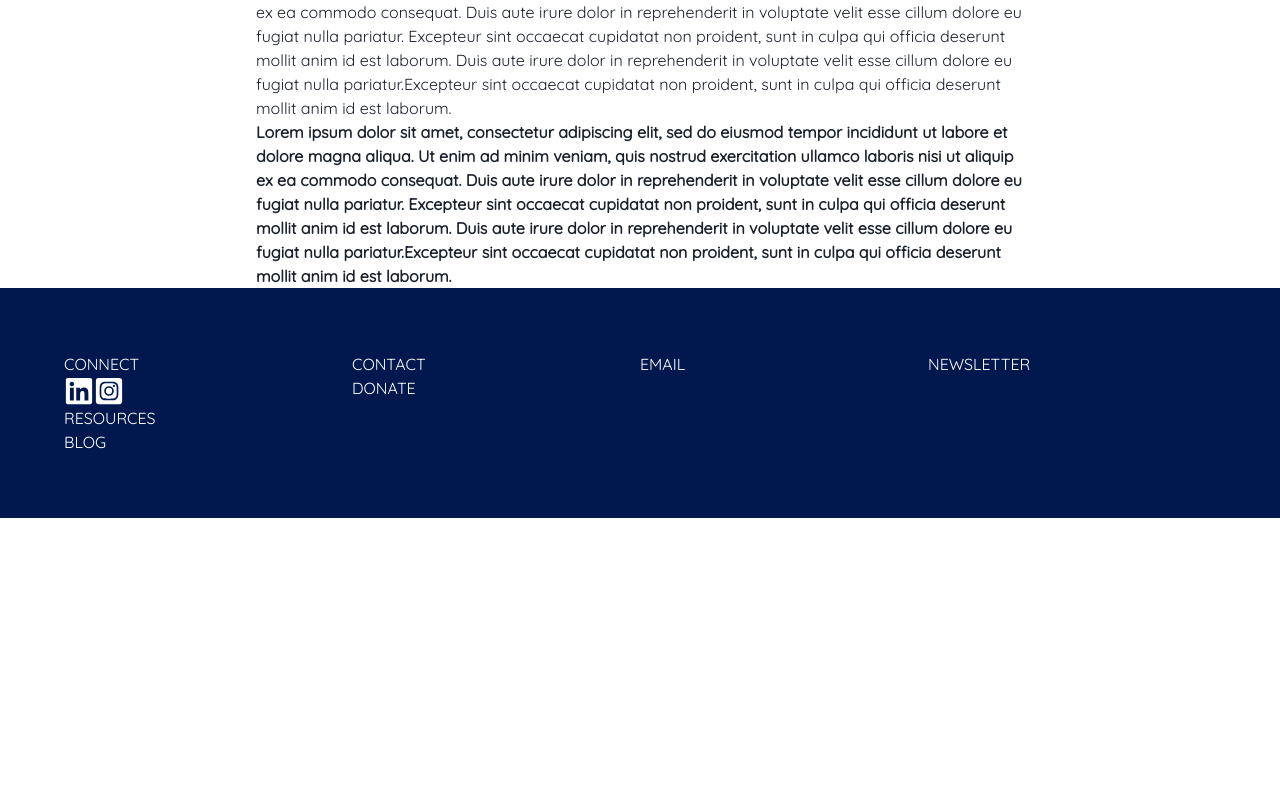
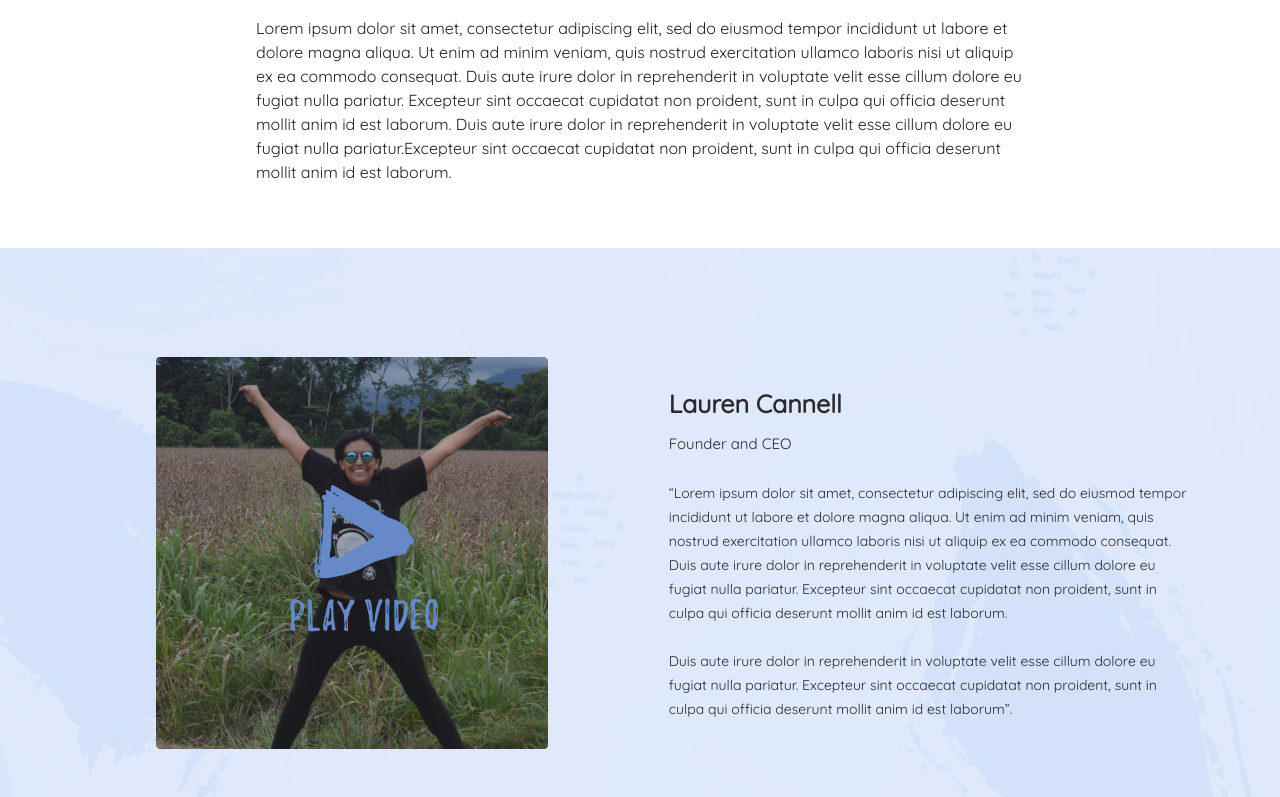
Before and after one commit to edivdev/pwa, a Next.js app: page /about-us/what-we-do in a window 1280 px wide. Shown: the part 723-1520 px from the top of the page. Before the commit the page ends 1241 px from the top, so only its background shows below. Built offline with nearby package versions, Linux system fonts and the light colour scheme; a web font is replaced by a local one.

Commit message:
latest mar 28 changes

```diff
--- a/components/about-us/WhatWeDoPageContent.js
+++ b/components/about-us/WhatWeDoPageContent.js
@@ -1,14 +1,29 @@
-import { Box } from "@chakra-ui/react"
+import { Box, Flex } from "@chakra-ui/react"
+import Image from 'next/image'
+import Text from "../ui/Text"
 
 export default function whatWeDoPageContent() {
   const title1 = 'Lorem ipsum dolor sit amet, consectetur adipiscing elit, sed do eiusmod tempor incididunt ut labore et dolore magna aliqua. Ut enim ad minim veniam, quis nostrud exercitation ullamco laboris nisi ut aliquip ex ea commodo consequat. Duis aute irure dolor in reprehenderit in voluptate velit esse cillum dolore eu fugiat nulla pariatur. Excepteur sint occaecat cupidatat non proident, sunt in culpa qui officia deserunt mollit anim id est laborum. Duis aute irure dolor in reprehenderit in voluptate velit esse cillum dolore eu fugiat nulla pariatur.Excepteur sint occaecat cupidatat non proident, sunt in culpa qui officia deserunt mollit anim id est laborum.'
   const title2 = 'Lorem ipsum dolor sit amet, consectetur adipiscing elit, sed do eiusmod tempor incididunt ut labore et dolore magna aliqua. Ut enim ad minim veniam, quis nostrud exercitation ullamco laboris nisi ut aliquip ex ea commodo consequat. Duis aute irure dolor in reprehenderit in voluptate velit esse cillum dolore eu fugiat nulla pariatur. Excepteur sint occaecat cupidatat non proident, sunt in culpa qui officia deserunt mollit anim id est laborum. Duis aute irure dolor in reprehenderit in voluptate velit esse cillum dolore eu fugiat nulla pariatur.Excepteur sint occaecat cupidatat non proident, sunt in culpa qui officia deserunt mollit anim id est laborum.'
   return (
     <>
-      <Box maxWidth="60%" m="auto">
+      <Box maxWidth="60%" m="auto" py="5%">
         <p>{title1}</p>
-        <p><b>{title2}</b></p>
       </Box>
+      <Flex backgroundImage="/images/static/backgrounds/BACKGROUND-blog.jpg" px="5%">
+        <Box w="50%" px="8%">
+          <Box w="auto" h="610px" position="relative">
+            <Image src="/images/static/about/LaurenVideo.jpg" objectFit="contain" layout="fill" />
+          </Box>
+        </Box>
+        <Box w="50%">
+          <Flex flexDirection="column" p="5%" h="100%" justifyContent="center">
+            <Text fontWeight="900" fontSize="25px">Lauren Cannell</Text>
+            <Text pt="2%" pb="5%" fontSize="15px">Founder and CEO</Text>
+            <Text variant="normal">“Lorem ipsum dolor sit amet, consectetur adipiscing elit, sed do eiusmod tempor incididunt ut labore et dolore magna aliqua. Ut enim ad minim veniam, quis nostrud exercitation ullamco laboris nisi ut aliquip ex ea commodo consequat. Duis aute irure dolor in reprehenderit in voluptate velit esse cillum dolore eu fugiat nulla pariatur. Excepteur sint occaecat cupidatat non proident, sunt in culpa qui officia deserunt mollit anim id est laborum.<br /><br />Duis aute irure dolor in reprehenderit in voluptate velit esse cillum dolore eu fugiat nulla pariatur. Excepteur sint occaecat cupidatat non proident, sunt in culpa qui officia deserunt mollit anim id est laborum”.</Text>
+          </Flex>
+        </Box>
+      </Flex>
     </>
   )
 }
```
Also changed, not shown: components/blog/BlogTile.js (+7 -1 lines), public/images/static/about/LaurenVideo.jpg (added).
